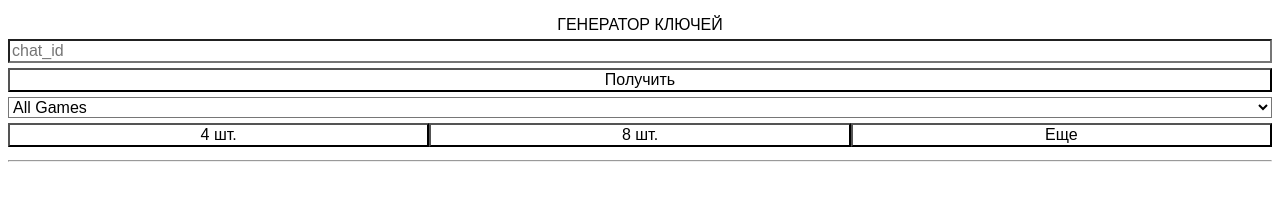
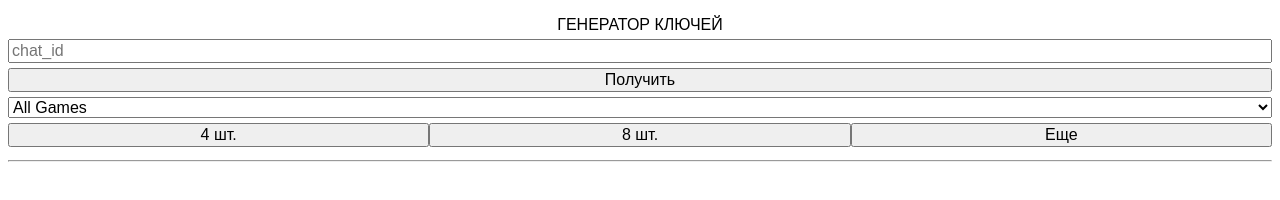
Before and after one commit to CakesZero/CakesZero.github.io, a plain HTML site: page keygen/index.html in a window 1280 px wide. Drawn offline with Linux system fonts and the light colour scheme.

Commit message:
Update style.css

```diff
--- a/keygen/style.css
+++ b/keygen/style.css
@@ -1,6 +1,4 @@
 body * {
-  background-color: #fff;
-  color: #000;
   margin-bottom: 5px;
   display: block;
   width: 100%;
```
